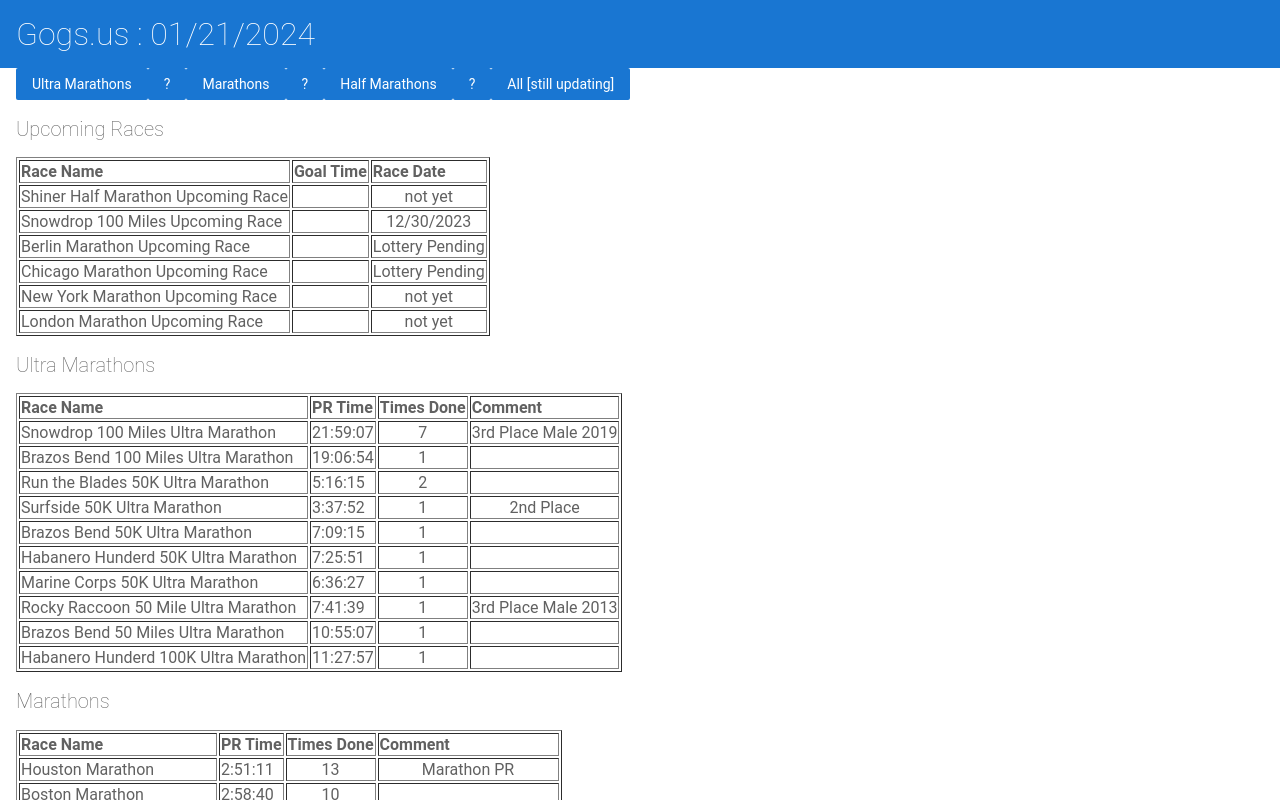
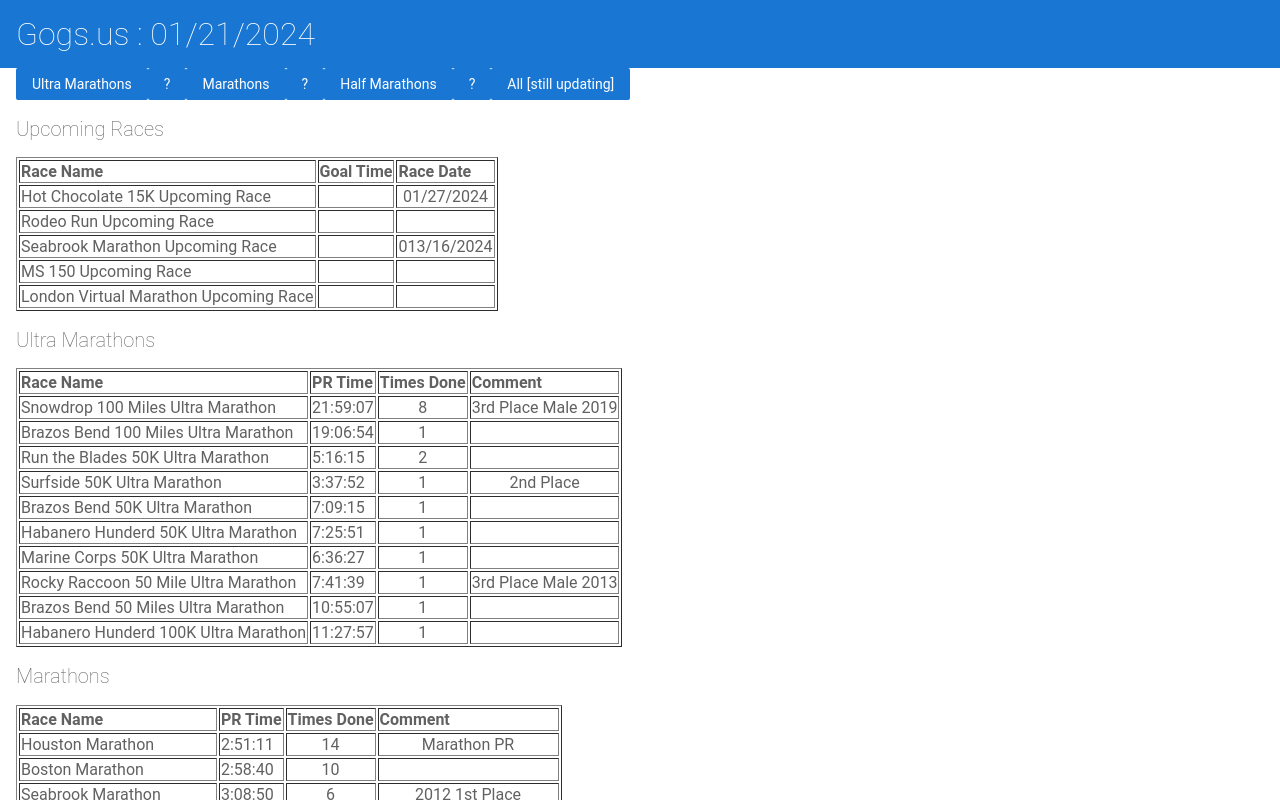
Before and after one commit to gchristie/rungogsrun, an Angular app: page / in a window 1280 px wide. Shown: the top 800 px of the page. Built offline with nearby package versions, Linux system fonts and the light colour scheme.

Commit message:
1 file modified

```diff
--- a/src/app/racedata.ts
+++ b/src/app/racedata.ts
@@ -1,7 +1,7 @@
 export var racedata =
 [
 //100 Mile
- { name:'Snowdrop 100 Miles',PR:'21:59:07',count:7,racetype:'Ultra Marathon',comment:'3rd Place Male 2019'  }
+ { name:'Snowdrop 100 Miles',PR:'21:59:07',count:8,racetype:'Ultra Marathon',comment:'3rd Place Male 2019'  }
  , { name:'Brazos Bend 100 Miles',PR:'19:06:54',count:1,racetype:'Ultra Marathon',comment:''  }
 
 //50K
@@ -23,7 +23,7 @@ export var racedata =
 
 
  //Marathons
- ,  { name:'Houston',PR:'2:51:11',count:13,racetype:'Marathon',comment:'Marathon PR'  }
+ ,  { name:'Houston',PR:'2:51:11',count:14,racetype:'Marathon',comment:'Marathon PR'  }
  , { name:'Boston',PR:'2:58:40',count:10,racetype:'Marathon',comment:''  }
  , { name:'Seabrook',PR:'3:08:50',count :6,racetype:'Marathon',comment:'2012 1st Place'  }
  , { name:'Moray',PR:'2:53:06',count :5,racetype:'Marathon',comment:''  }
@@ -159,10 +159,9 @@ export var racedata =
 //Upcoming Races
 
 
-,  { name:'Shiner Half Marathon',PR:'',count:1,racetype:'Upcoming Race',comment:'not yet'  }
-,  { name:'Snowdrop 100 Miles',PR:'',count:1,racetype:'Upcoming Race',comment:'12/30/2023'  }
-,  { name:'Berlin Marathon',PR:'',count:1,racetype:'Upcoming Race',comment:'Lottery Pending'  }
-,  { name:'Chicago Marathon',PR:'',count:1,racetype:'Upcoming Race',comment:'Lottery Pending'  }
-,  { name:'New York Marathon',PR:'',count:1,racetype:'Upcoming Race',comment:'not yet'  }
-,  { name:'London Marathon',PR:'',count:1,racetype:'Upcoming Race',comment:'not yet'  }
+,  { name:'Hot Chocolate 15K',PR:'',count:1,racetype:'Upcoming Race',comment:'01/27/2024'  }
+,  { name:'Rodeo Run',PR:'',count:1,racetype:'Upcoming Race',comment:''  }
+,  { name:'Seabrook Marathon',PR:'',count:1,racetype:'Upcoming Race',comment:'013/16/2024'  }
+,  { name:'MS 150',PR:'',count:1,racetype:'Upcoming Race',comment:''  }
+,  { name:'London Virtual Marathon',PR:'',count:1,racetype:'Upcoming Race',comment:''  }
 ];
```
